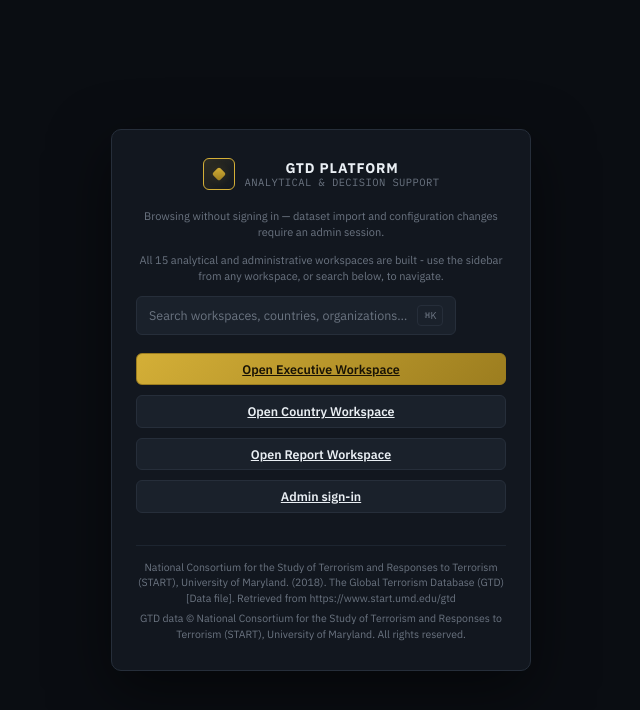
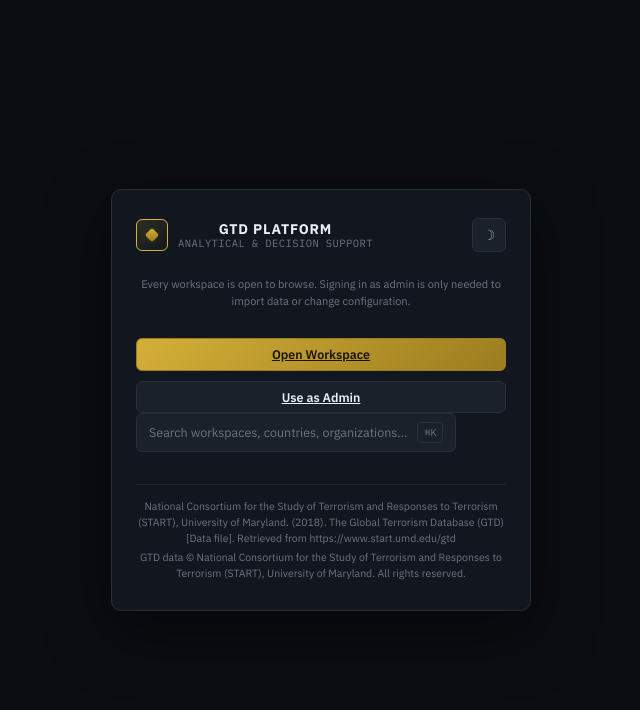
Before and after one commit to aparnaa-shanmuganathan/GTD-Platform, a Spring Boot app: page / in a window 1280 px wide. Shown: the top 710 px of the page, without its empty margins (319-959 px from the left). Run offline with Spring Boot 4, Linux system fonts and the light colour scheme; some of the project's set-up classes (security, data sources, template engines, error pages and the like) are left out, and stand-ins take their place.

Commit message:
polish(UI): consolidated home page CTA, theme toggle on landing page

```diff
--- a/src/main/resources/templates/index.html
+++ b/src/main/resources/templates/index.html
@@ -18,29 +18,42 @@
 <div class="home-shell">
   <div class="home-card">
     <div class="panel home-panel">
-      <div class="brand" style="justify-content:center;margin-bottom:18px;">
-        <div class="brand-mark"></div>
-        <div class="brand-text">
-          <span class="brand-title">GTD PLATFORM</span>
-          <span class="brand-sub">ANALYTICAL &amp; DECISION SUPPORT</span>
+      <div class="auth-topline">
+        <div class="brand">
+          <div class="brand-mark"></div>
+          <div class="brand-text">
+            <span class="brand-title">GTD PLATFORM</span>
+            <span class="brand-sub">ANALYTICAL &amp; DECISION SUPPORT</span>
+          </div>
         </div>
+        <button type="button" class="icon-btn" id="themeToggle" aria-label="Toggle dark/light theme">&#9789;</button>
       </div>
-      <p th:if="${username != null}">Signed in as <span class="home-username" th:text="${username}">admin</span>.</p>
-      <p th:unless="${username != null}" class="field-hint">Browsing without signing in — dataset import and configuration changes require an admin session.</p>
-      <p class="field-hint">All 15 analytical and administrative workspaces are built - use the sidebar from any workspace, or search below, to navigate.</p>
-      <div th:replace="~{fragments/searchmodal :: trigger}"></div>
-      <a th:href="@{/workspace/executive}" class="btn btn-primary btn-block" style="margin-top:18px;">Open Executive Workspace</a>
-      <a th:href="@{/workspace/country}" class="btn btn-block" style="margin-top:10px;">Open Country Workspace</a>
-      <a th:href="@{/workspace/report}" class="btn btn-block" style="margin-top:10px;">Open Report Workspace</a>
+
+      <p th:if="${username != null}" class="field-hint">Signed in as <span class="home-username" th:text="${username}">admin</span>.</p>
+      <p th:unless="${username != null}" class="field-hint">Every workspace is open to browse. Signing in as admin is only needed to import data or change configuration.</p>
+
+      <a th:href="@{/workspace/executive}" class="btn btn-primary btn-block" style="margin-top:18px;">Open Workspace</a>
+
+      <a th:unless="${username != null}" th:href="@{/login}" class="btn btn-block" style="margin-top:10px;">Use as Admin</a>
       <form th:if="${username != null}" method="post" th:action="@{/logout}" style="margin-top:10px;">
         <button type="submit" class="btn btn-block">Sign out</button>
       </form>
-      <a th:unless="${username != null}" th:href="@{/login}" class="btn btn-block" style="margin-top:10px;">Admin sign-in</a>
+
+      <div th:replace="~{fragments/searchmodal :: trigger}"></div>
+
       <div th:replace="~{fragments/footer :: citation}"></div>
     </div>
   </div>
 </div>
 <div th:replace="~{fragments/searchmodal :: modal}"></div>
 <script th:src="@{/js/search.js}"></script>
+<script>
+  document.getElementById('themeToggle').addEventListener('click', function() {
+    var current = document.documentElement.getAttribute('data-theme');
+    var next = current === 'light' ? 'dark' : 'light';
+    document.documentElement.setAttribute('data-theme', next);
+    localStorage.setItem('gtd-theme', next);
+  });
+</script>
 </body>
 </html>
```
